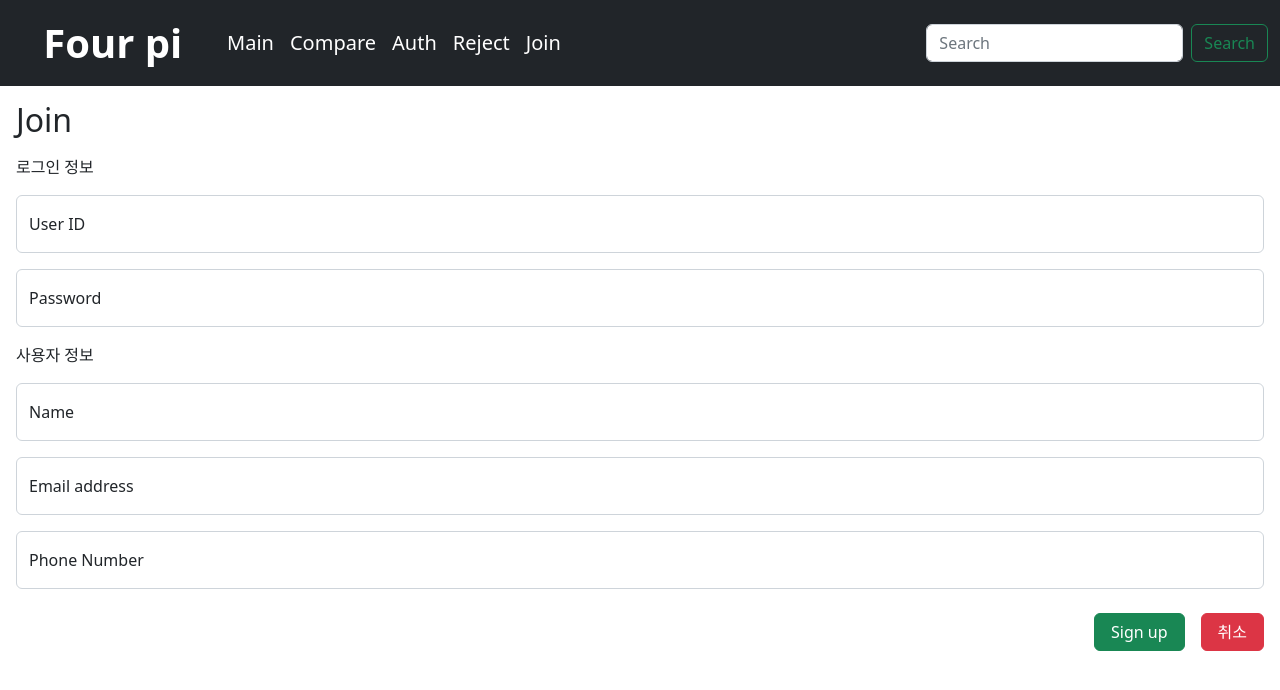
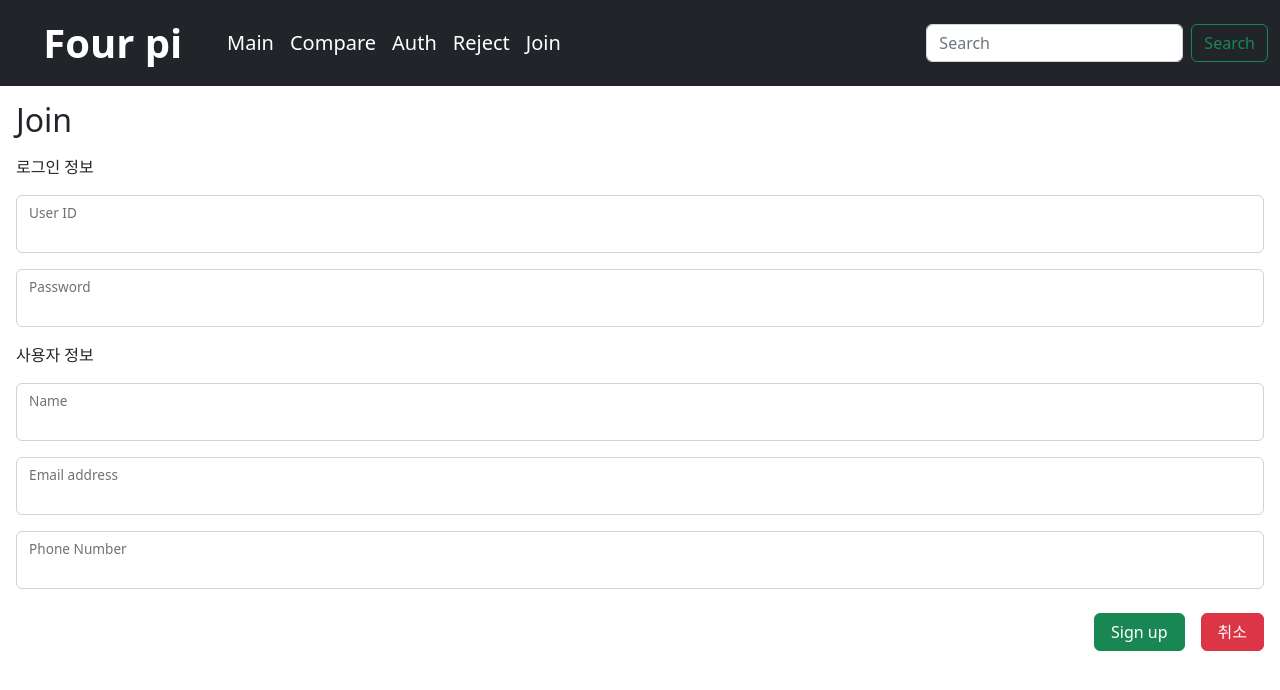
Before and after one commit to Four-pi/old-client, a React (Create React App) app: page /Join in a window 1280 px wide. Shown: the top 690 px of the page. Built offline with nearby package versions, Linux system fonts and the light colour scheme.

Commit message:
feat(/Join): /Join 에서 input 박스들 placeholder 제거

```diff
--- a/src/pages/Join.js
+++ b/src/pages/Join.js
@@ -51,7 +51,6 @@ const AddEdit = () => {
 					class="form-control"
 					id="userid"
 					name="userid"
-					placeholder="id"
 					value={userid}
 					onChange={handleInputChange}
 				/>
@@ -62,7 +61,6 @@ const AddEdit = () => {
 					class="form-control"
 					id="pw"
 					name="pw"
-					placeholder="password"
 					value={pw}
 					onChange={handleInputChange}
 				/>
@@ -75,7 +73,6 @@ const AddEdit = () => {
 					class="form-control"
 					id="name"
 					name="name"
-					placeholder="Bomin"
 					value={name}
 					onChange={handleInputChange}
 				/>
@@ -86,7 +83,6 @@ const AddEdit = () => {
 					class="form-control"
 					id="mail"
 					name="mail"
-					placeholder="name@example.com"
 					value={mail}
 					onChange={handleInputChange}
 				/>
@@ -97,7 +93,6 @@ const AddEdit = () => {
 					class="form-control"
 					id="number"
 					name="number"
-					placeholder="000-0000-0000"
 					value={number}
 					onChange={handleInputChange}
 				/>
```
